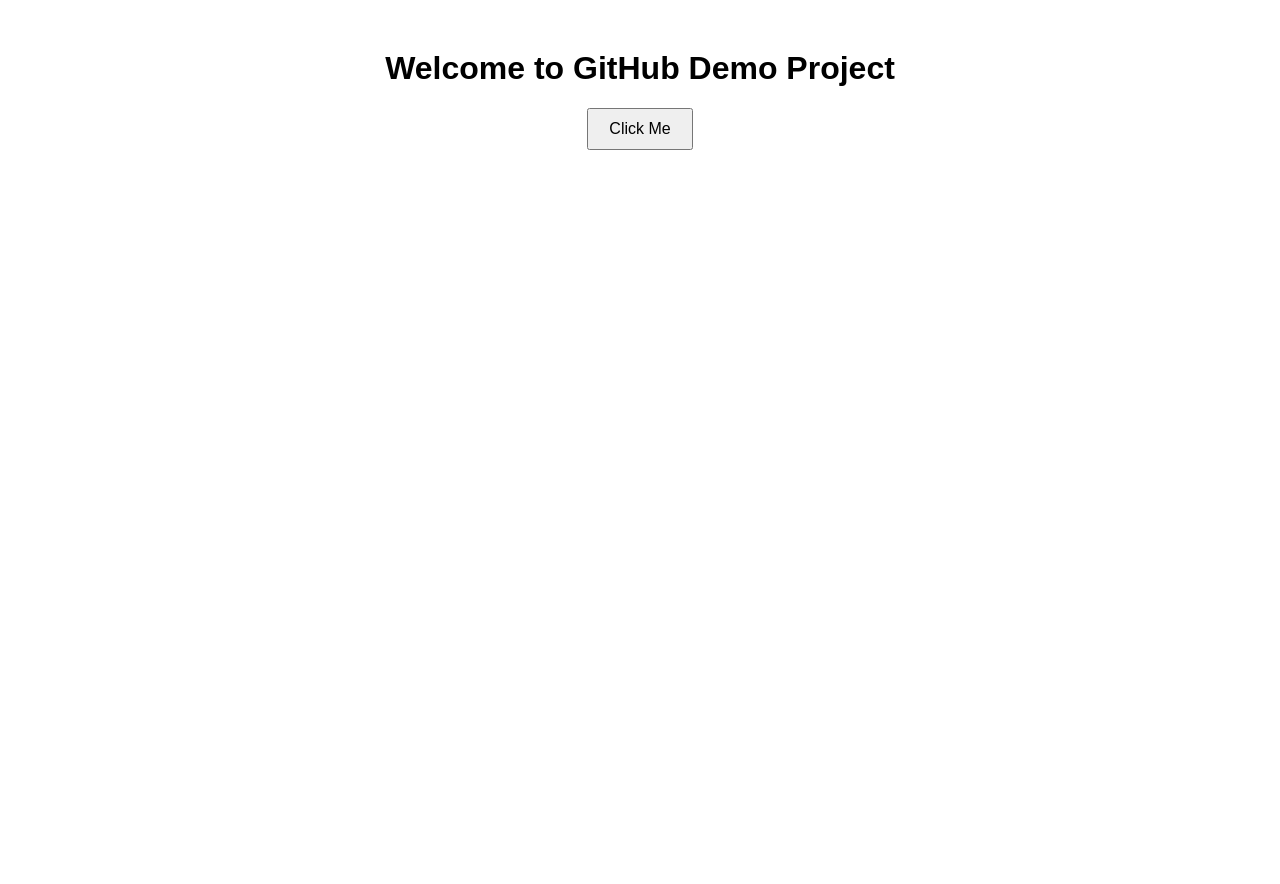
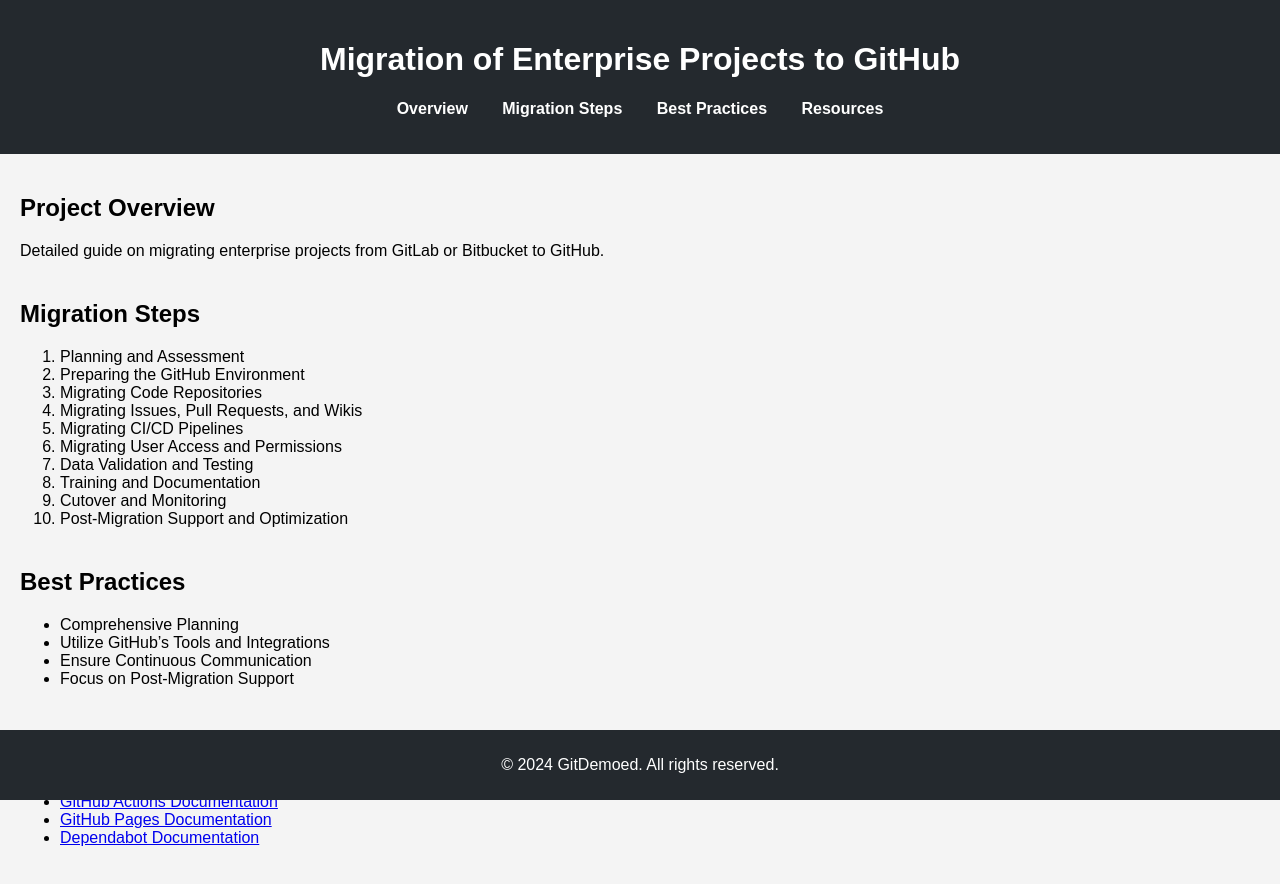
Before and after one commit to Chet-Maker/github-demo-project, a website: page docs/index.html in a window 1280 px wide. Before the commit the page ends 800 px from the top, so only its background shows below. Drawn offline with Linux system fonts and the light colour scheme.

Commit message:
updated page

```diff
--- a/docs/css/styles.css
+++ b/docs/css/styles.css
@@ -1,10 +1,49 @@
+/* styles.css */
+
 body {
     font-family: Arial, sans-serif;
-    text-align: center;
-    margin-top: 50px;
+    margin: 0;
+    padding: 0;
+    background-color: #f4f4f4;
 }
 
-button {
-    padding: 10px 20px;
-    font-size: 16px;
+header {
+    background-color: #24292e;
+    color: #fff;
+    padding: 20px 0;
+    text-align: center;
 }
+
+nav ul {
+    list-style: none;
+    padding: 0;
+}
+
+nav ul li {
+    display: inline-block;
+    margin: 0 15px;
+}
+
+nav ul li a {
+    color: #fff;
+    text-decoration: none;
+    font-weight: bold;
+}
+
+main {
+    padding: 20px;
+}
+
+section {
+    margin-bottom: 40px;
+}
+
+footer {
+    background-color: #24292e;
+    color: #fff;
+    text-align: center;
+    padding: 10px 0;
+    position: fixed;
+    width: 100%;
+    bottom: 0;
+}
--- a/docs/index.html
+++ b/docs/index.html
@@ -2,14 +2,70 @@
 <html lang="en">
 <head>
     <meta charset="UTF-8">
-    <meta http-equiv="X-UA-Compatible" content="IE=edge">
     <meta name="viewport" content="width=device-width, initial-scale=1.0">
+    <title>Enterprise Migration to GitHub</title>
     <link rel="stylesheet" href="css/styles.css">
-    <title>GitHub Demo</title>
 </head>
 <body>
-    <h1>Welcome to GitHub Demo Project</h1>
-    <button id="alertButton">Click Me</button>
+    <header>
+        <h1>Migration of Enterprise Projects to GitHub</h1>
+        <nav>
+            <ul>
+                <li><a href="#overview">Overview</a></li>
+                <li><a href="#steps">Migration Steps</a></li>
+                <li><a href="#best-practices">Best Practices</a></li>
+                <li><a href="#resources">Resources</a></li>
+            </ul>
+        </nav>
+    </header>
+
+    <main>
+        <section id="overview">
+            <h2>Project Overview</h2>
+            <p>Detailed guide on migrating enterprise projects from GitLab or Bitbucket to GitHub.</p>
+        </section>
+
+        <section id="steps">
+            <h2>Migration Steps</h2>
+            <ol>
+                <li>Planning and Assessment</li>
+                <li>Preparing the GitHub Environment</li>
+                <li>Migrating Code Repositories</li>
+                <li>Migrating Issues, Pull Requests, and Wikis</li>
+                <li>Migrating CI/CD Pipelines</li>
+                <li>Migrating User Access and Permissions</li>
+                <li>Data Validation and Testing</li>
+                <li>Training and Documentation</li>
+                <li>Cutover and Monitoring</li>
+                <li>Post-Migration Support and Optimization</li>
+            </ol>
+        </section>
+
+        <section id="best-practices">
+            <h2>Best Practices</h2>
+            <ul>
+                <li>Comprehensive Planning</li>
+                <li>Utilize GitHub’s Tools and Integrations</li>
+                <li>Ensure Continuous Communication</li>
+                <li>Focus on Post-Migration Support</li>
+            </ul>
+        </section>
+
+        <section id="resources">
+            <h2>Resources</h2>
+            <ul>
+                <li><a href="https://docs.github.com/en">GitHub Documentation</a></li>
+                <li><a href="https://docs.github.com/en/actions">GitHub Actions Documentation</a></li>
+                <li><a href="https://docs.github.com/en/pages">GitHub Pages Documentation</a></li>
+                <li><a href="https://docs.github.com/en/code-security/supply-chain-security/keeping-your-dependencies-updated-automatically">Dependabot Documentation</a></li>
+            </ul>
+        </section>
+    </main>
+
+    <footer>
+        <p>&copy; 2024 GitDemoed. All rights reserved.</p>
+    </footer>
+
     <script src="js/scripts.js"></script>
 </body>
 </html>
```
Also changed, not shown: tests/server.test.js (+2 -3 lines).
